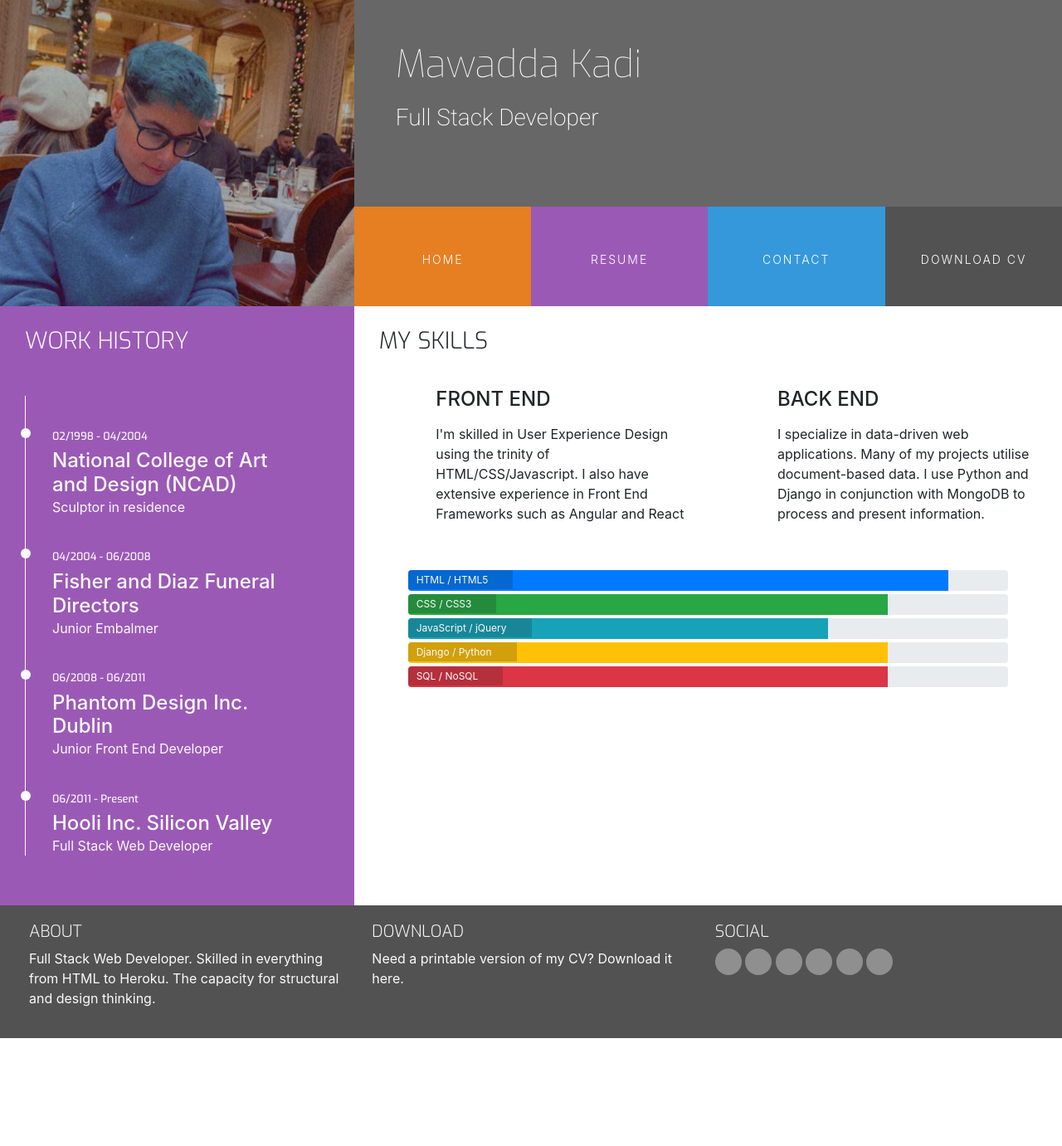
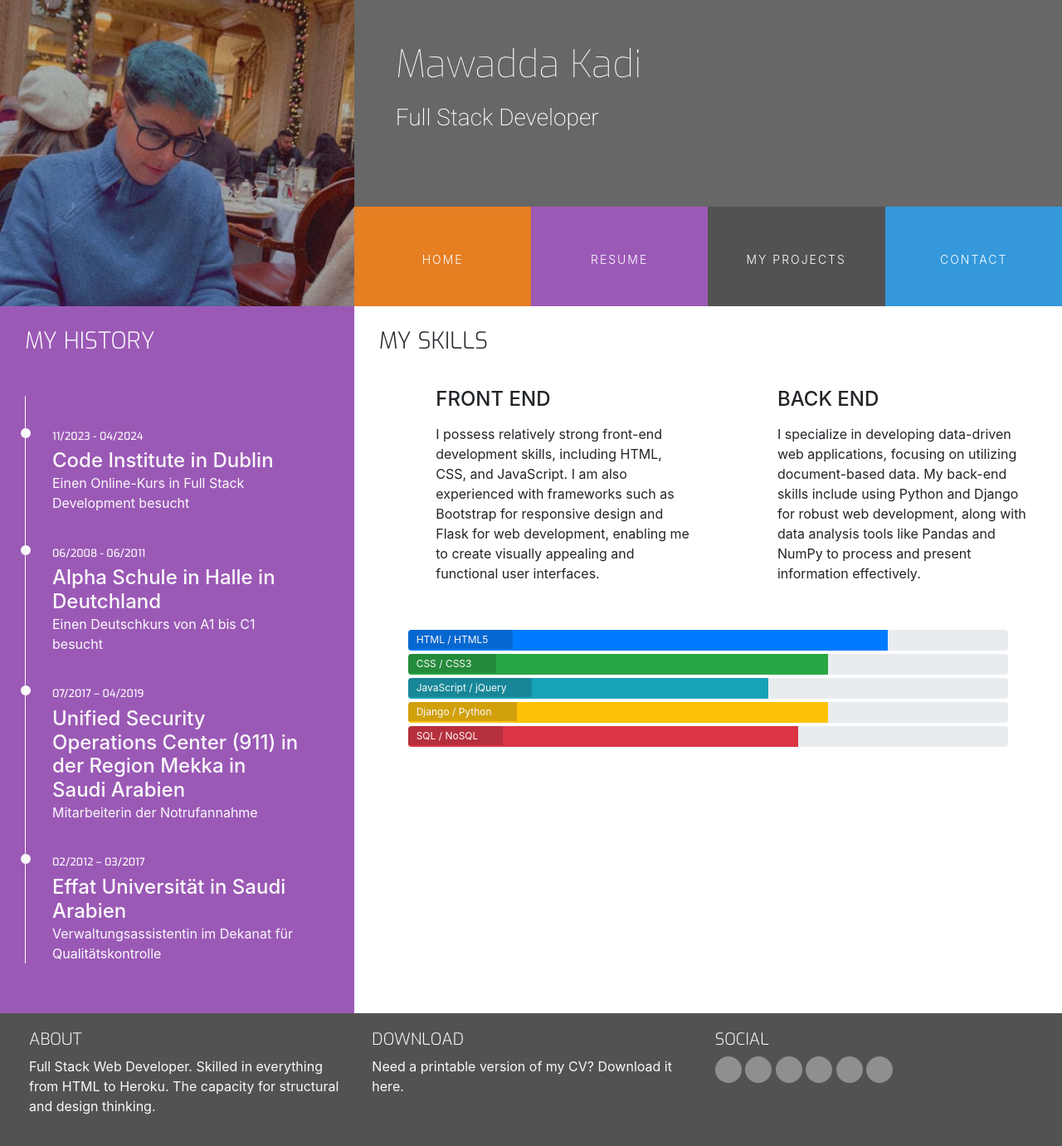
Before and after one commit to Mawadda-Kadi/protfolio-mawadda, a Flask app: page /resume in a window 1280 px wide. Shown: the whole page at 83% size. Before the commit the page ends 1251 px from the top, so only its background shows below. Run offline with Flask 3, Linux system fonts and the light colour scheme; some libraries are stand-ins or nearby versions; some web fonts are replaced.

Commit message:
update contents in home & resume pages

```diff
--- a/run.py
+++ b/run.py
@@ -19,6 +19,11 @@ def resume():
     return render_template("resume.html")
 
 
+@app.route("/my_projects")
+def my_projects():
+    return render_template("my_projects.html")
+
+
 @app.route("/contact", methods=["GET", "POST"])
 def contact():
     if request.method == "POST":
--- a/static/css/style.css
+++ b/static/css/style.css
@@ -34,7 +34,7 @@
     background-color: #3498db;
 }
 
-.ui-menu-color-download {
+.ui-menu-color-my-projects {
     background-color: #525252;
 }
 
--- a/templates/base.html
+++ b/templates/base.html
@@ -32,17 +32,18 @@
                                         aria-hidden="true"></i><span>Home</span></a>
                             </li>
                             <li class="col-6 col-sm-3 list-inline-item ui-menu-color-resume menuitem">
-                                <a href="{{ url_for('resume') }}" class="hvr-sweep-to-bottom"><i class="fa fa-graduation-cap"
-                                        aria-hidden="true"></i><span>Resume</span></a>
+                                <a href="{{ url_for('resume') }}" class="hvr-sweep-to-bottom"><i
+                                        class="fa fa-graduation-cap" aria-hidden="true"></i><span>Resume</span></a>
+                            </li>
+                            <li class="col-6 col-sm-3 list-inline-item ui-menu-color-my-projects menuitem">
+                                <a href="{{ url_for('my_projects') }}" class="hvr-sweep-to-bottom"><i
+                                        class="fa fa-comment-o" aria-hidden="true"></i><span>My Projects</span></a>
                             </li>
                             <li class="col-6 col-sm-3 list-inline-item ui-menu-color-contact menuitem">
-                                <a href="{{ url_for('contact') }}" class="hvr-sweep-to-bottom"><i class="fa fa-comment-o"
-                                        aria-hidden="true"></i><span>Contact</span></a>
+                                <a href="{{ url_for('contact') }}" class="hvr-sweep-to-bottom"><i
+                                        class="fa fa-comment-o" aria-hidden="true"></i><span>Contact</span></a>
                             </li>
-                            <li class="col-6 col-sm-3 list-inline-item ui-menu-color-download menuitem">
-                                <a href="{{ url_for('static', filename='cv/cv') }}" target="_blank" class="hvr-sweep-to-bottom"><i
-                                        class="fa fa-download" aria-hidden="true"></i><span>Download CV</span></a>
-                            </li>
+
                         </ul>
                     </div>
                 </div>
--- a/templates/resume.html
+++ b/templates/resume.html
@@ -7,26 +7,28 @@
             <div class="row">
                 <div class="col-12">
                     <h3 class="history-heading uppercase">
-                        Work History
+                        My History
                     </h3>
                 </div>
             </div>
             <div class="history-items">
-                <div class="timeline-item" data-dates="02/1998 - 04/2004">
-                    <h4>National College of Art and Design (NCAD)</h4>
-                    <p>Sculptor in residence</p>
-                </div>
-                <div class="timeline-item" data-dates="04/2004 - 06/2008">
-                    <h4>Fisher and Diaz Funeral Directors</h4>
-                    <p>Junior Embalmer</p>
+                <div class="timeline-item" data-dates="11/2023 - 04/2024">
+                    <h4>Code Institute in Dublin</h4>
+                    <p>Einen Online-Kurs in Full Stack Development besucht</p>
                 </div>
                 <div class="timeline-item" data-dates="06/2008 - 06/2011">
-                    <h4>Phantom Design Inc. Dublin</h4>
-                    <p>Junior Front End Developer</p>
+                    <h4>Alpha Schule in Halle in Deutchland</h4>
+                    <p>Einen Deutschkurs von A1 bis C1 besucht</p>
                 </div>
-                <div class="timeline-item" data-dates="06/2011 - Present">
-                    <h4>Hooli Inc. Silicon Valley</h4>
-                    <p>Full Stack Web Developer</p>
+                <div class="timeline-item" data-dates="07/2017 – 04/2019">
+                    <h4>Unified Security Operations Center (911) in der Region
+                    Mekka in Saudi Arabien</h4>
+                    <p>Mitarbeiterin der Notrufannahme</p>
+                </div>
+                <div class="timeline-item" data-dates="02/2012 – 03/2017">
+                    <h4>Effat Universität in Saudi Arabien</h4>
+                    <p>Verwaltungsassistentin im Dekanat
+                        für Qualitätskontrolle</p>
                 </div>
             </div>
         </div>
@@ -45,8 +47,9 @@
                         <div class="col-10">
                             <h4 class="three-reasons-heading uppercase">Front End</h4>
                             <p>
-                                I'm skilled in User Experience Design using the trinity of HTML/CSS/Javascript. I
-                                also have extensive experience in Front End Frameworks such as Angular and React
+                                I possess relatively strong front-end development skills, including HTML, CSS, and JavaScript. I am also
+                                experienced with frameworks such as Bootstrap for responsive design and Flask for web development, enabling me to
+                                create visually appealing and functional user interfaces.
                             </p>
                         </div>
                     </div>
@@ -59,9 +62,9 @@
                         <div class="col-10">
                             <h4 class="three-reasons-heading uppercase">Back End</h4>
                             <p>
-                                I specialize in data-driven web applications. Many of my projects utilise
-                                document-based data. I use Python and Django in conjunction with MongoDB to
-                                process and present information.
+                                I specialize in developing data-driven web applications, focusing on utilizing document-based data. My back-end
+                                skills include using Python and Django for robust web development, along with data analysis tools like Pandas and
+                                NumPy to process and present information effectively.
                             </p>
                         </div>
                     </div>
@@ -70,37 +73,37 @@
             <div class="row progress-section">
                 <div class="col">
                     <div class="progress">
-                        <div class="progress-bar" role="progressbar" aria-valuenow="90" aria-valuemin="0"
-                            aria-valuemax="100" style="width:90%;">
-                            <span class="sr-only">90% complete</span>
+                        <div class="progress-bar" role="progressbar" aria-valuenow="80" aria-valuemin="0"
+                            aria-valuemax="100" style="width:80%;">
+                            <span class="sr-only">80% complete</span>
                         </div>
                         <span class="progress-type">HTML / HTML5</span>
                     </div>
                     <div class="progress">
-                        <div class="progress-bar bg-success" role="progressbar" aria-valuenow="80" aria-valuemin="0"
-                            aria-valuemax="100" style="width:80%;">
-                            <span class="sr-only">80% complete</span>
+                        <div class="progress-bar bg-success" role="progressbar" aria-valuenow="70" aria-valuemin="0"
+                            aria-valuemax="100" style="width:70%;">
+                            <span class="sr-only">70% complete</span>
                         </div>
                         <span class="progress-type">CSS / CSS3</span>
                     </div>
                     <div class="progress">
-                        <div class="progress-bar bg-info" role="progressbar" aria-valuenow="70" aria-valuemin="0"
-                            aria-valuemax="100" style="width:70%;">
-                            <span class="sr-only">70% complete</span>
+                        <div class="progress-bar bg-info" role="progressbar" aria-valuenow="60" aria-valuemin="0"
+                            aria-valuemax="100" style="width:60%;">
+                            <span class="sr-only">60% complete</span>
                         </div>
                         <span class="progress-type">JavaScript / jQuery</span>
                     </div>
                     <div class="progress">
-                        <div class="progress-bar bg-warning" role="progressbar" aria-valuenow="80" aria-valuemin="0"
-                            aria-valuemax="100" style="width:80%;">
-                            <span class="sr-only">80% complete</span>
+                        <div class="progress-bar bg-warning" role="progressbar" aria-valuenow="70" aria-valuemin="0"
+                            aria-valuemax="100" style="width:70%;">
+                            <span class="sr-only">70% complete</span>
                         </div>
                         <span class="progress-type">Django / Python</span>
                     </div>
                     <div class="progress">
-                        <div class="progress-bar bg-danger" role="progressbar" aria-valuenow="80" aria-valuemin="0"
-                            aria-valuemax="100" style="width:80%;">
-                            <span class="sr-only">80% complete</span>
+                        <div class="progress-bar bg-danger" role="progressbar" aria-valuenow="65" aria-valuemin="0"
+                            aria-valuemax="100" style="width:65%;">
+                            <span class="sr-only">65% complete</span>
                         </div>
                         <span class="progress-type">SQL / NoSQL</span>
                     </div>
```
Also changed, not shown: templates/index.html (+11 -9 lines), templates/my_projects.html (added).
